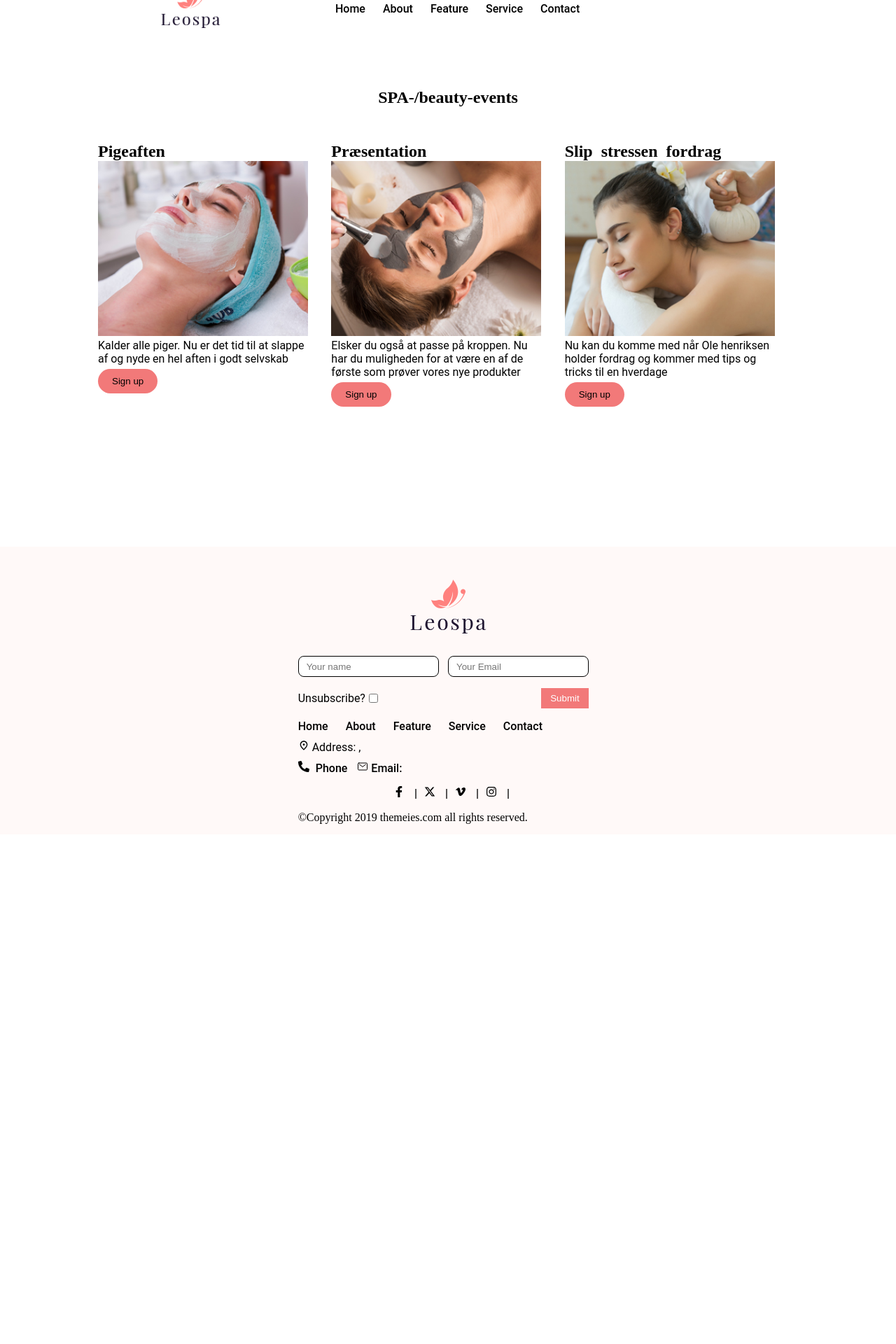
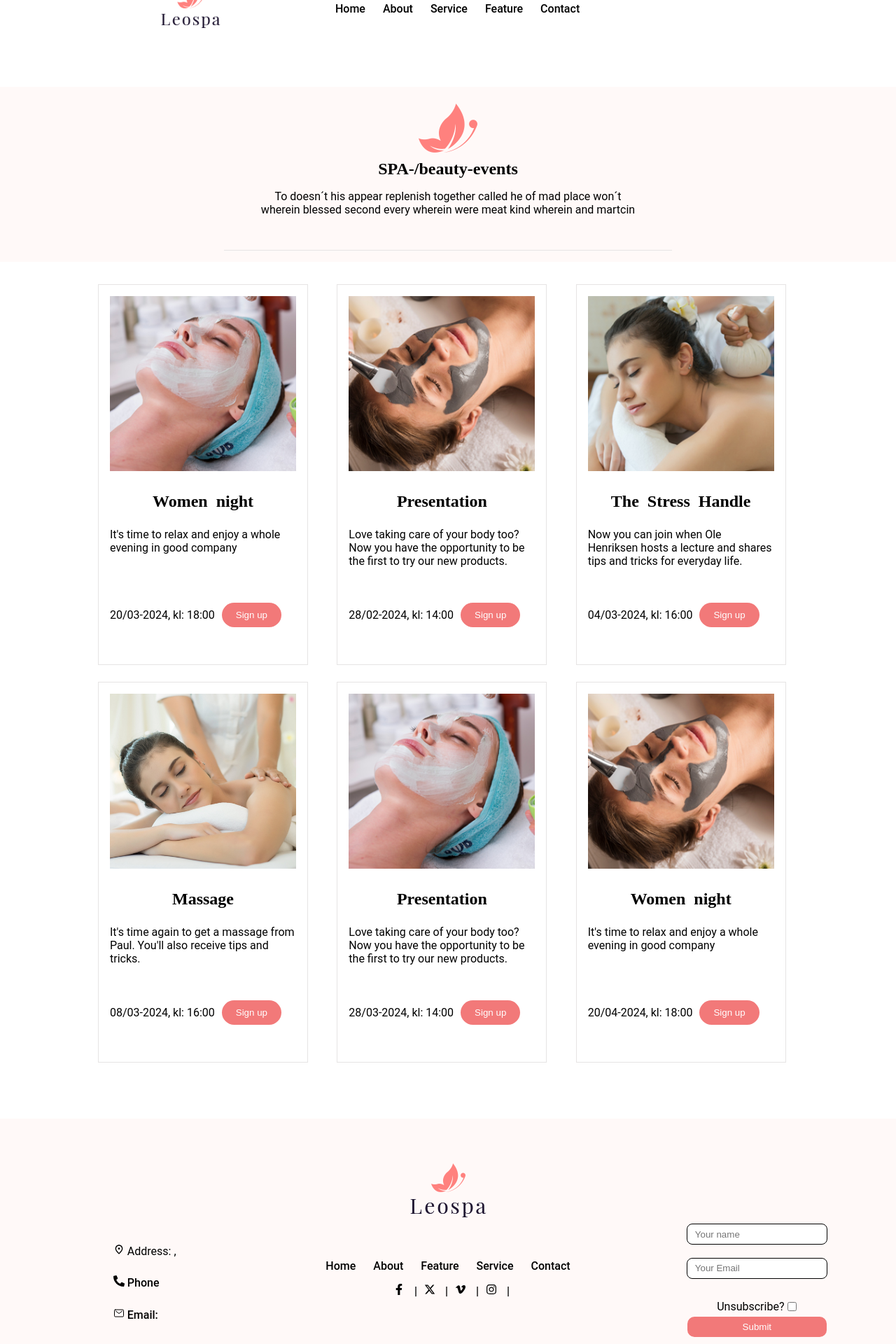
Before and after one commit to Limecodedk/leospa, a React (Vite) app in the folder LeospaWeb/: page /features in a window 1280 px wide. Shown: the part 20-1940 px from the top of the page at 70% size. Before the commit the page ends 1212 px from the top, so only its background shows below. Built offline with nearby package versions, Linux system fonts and the light colour scheme; no server answers.

Commit message:
commit "update"

```diff
--- a/LeospaWeb/src/Layout/Admin/LayoutAdmin.jsx
+++ b/LeospaWeb/src/Layout/Admin/LayoutAdmin.jsx
@@ -1,16 +1,15 @@
 import React from 'react'
 import HeaderAdmin from './HeaderAdmin'
 import { Outlet } from 'react-router-dom'
-import FooterAdmin from './FooterAdmin'
 
 const LayoutAdmin = () => {
+
   return (
     <>
       <HeaderAdmin />
       <main className="adminDashboard">
         <Outlet />
       </main>
-      <FooterAdmin />
     </>
   )
 }
--- a/LeospaWeb/src/Layout/Footer.jsx
+++ b/LeospaWeb/src/Layout/Footer.jsx
@@ -23,12 +23,23 @@ const Footer = () => {
 
   return (
     <footer className='footer'>
-      <div className='footerColTwo'>
+      <div className='footerContainer'>
+        <div className="rowOne">
           <div className='footerImage'>
             <img src="/public/assets/logo.png" alt="" />
           </div>
+        </div>
+        <div className="rowTwo">
+          <div className="footerContact">
+            <p className='footerAdress'><MdOutlinePlace /> Address: {data?.address}, <br /> {data?.zipncity}</p>
+            <a href={`tel:+${data?.phone}`} className='footerContactInfo'><FaPhoneAlt /> Phone {data?.phone}</a>
+            <a href={`mailto:${data?.email}`} className='footerContactInfo'><IoMailOutline /> Email: {data?.email}</a>
+          </div>
+          <div>
+            {/*       <div className='footerImage'>
+              <img src="/public/assets/logo.png" alt="LeoSpa logo" />
+            </div> */}
             <nav className='navbar'>
-          <Newssubscription />
               <ul>
                 <li>
                   <Link to={'/'}>
@@ -57,15 +68,6 @@ const Footer = () => {
                 </li>
               </ul>
             </nav>
-        <div className="footerContact">
-          <div className="footerAdress">
-            <p><MdOutlinePlace /> Address: {data?.address}, {data?.zipncity}</p>
-          </div>
-          <div className="footerContactInfo">
-            <FaPhoneAlt /> <a href={`tel:+${data?.phone}`}>Phone {data?.phone}</a>
-            <a href={`mailto:${data?.email}`}><IoMailOutline /> Email: {data?.email}</a>
-          </div>
-        </div>
             <div className='footerSocial'>
               <a href="https://www.facebook.com/leospa">
                 <FaFacebookF /> |
@@ -80,12 +82,20 @@ const Footer = () => {
                 <FaInstagram /> |
               </a>
             </div>
+          </div>
+
+
+          <div className="Newsletter">
+            <Newssubscription />
+          </div>
+        </div>
+
         <div className="copyright">
           &#169;Copyright 2019 themeies.com all rights reserved.
         </div>
       </div>
+    </footer>
 
-    </footer >
   )
 }
 
--- a/LeospaWeb/src/Layout/Header.jsx
+++ b/LeospaWeb/src/Layout/Header.jsx
@@ -26,13 +26,13 @@ const Header = () => {
                 </Link>
               </li>
               <li>
-                <Link to={'/features'}>
-                  Feature
+                <Link to={'/Service'}>
+                  Service
                 </Link>
               </li>
               <li>
-                <Link to={'/Service'}>
-                  Service
+                <Link to={'/features'}>
+                  Feature
                 </Link>
               </li>
               <li>
--- a/LeospaWeb/src/Pages/Features.jsx
+++ b/LeospaWeb/src/Pages/Features.jsx
@@ -3,20 +3,43 @@ import { Link } from 'react-router-dom';
 
 const eventsData = [
   {
-    title: "Pigeaften",
+    title: "Women night",
     image: "/public/assets/extra_procedures_etc/1.jpg",
-    text: "Kalder alle piger. Nu er det tid til at slappe af og nyde en hel aften i godt selvskab"
+    text: "It's time to relax and enjoy a whole evening in good company",
+    date: "20/03-2024, kl: 18:00"
+
   },
   {
-    title: "Præsentation",
+    title: "Presentation",
     image: "/public/assets/extra_procedures_etc/2.jpg",
-    text: "Elsker du også at passe på kroppen. Nu har du muligheden for at være en af de første som prøver vores nye produkter"
+    text: "Love taking care of your body too? Now you have the opportunity to be the first to try our new products.",
+    date: "28/02-2024, kl: 14:00"
   },
   {
-    title: "Slip stressen fordrag",
+    title: "The Stress Handle",
     image: "/public/assets/extra_procedures_etc/3.jpg",
-    text: "Nu kan du komme med når Ole henriksen holder fordrag og kommer med tips og tricks til en hverdage"
-  }
+    text: "Now you can join when Ole Henriksen hosts a lecture and shares tips and tricks for everyday life.",
+    date: "04/03-2024, kl: 16:00"
+  },
+  {
+    title: "Massage",
+    image: "/public/assets/extra_procedures_etc/4.jpg",
+    text: "It's time again to get a massage from Paul. You'll also receive tips and tricks.",
+    date: "08/03-2024, kl: 16:00"
+  },
+  {
+    title: "Presentation",
+    image: "/public/assets/extra_procedures_etc/1.jpg",
+    text: "Love taking care of your body too? Now you have the opportunity to be the first to try our new products.",
+    date: "28/03-2024, kl: 14:00"
+  },
+  {
+    title: "Women night",
+    image: "/public/assets/extra_procedures_etc/2.jpg",
+    text: "It's time to relax and enjoy a whole evening in good company",
+    date: "20/04-2024, kl: 18:00"
+
+  },
 ];
 
 const Features = () => {
@@ -33,15 +56,24 @@ const Features = () => {
 
   return (
     <>
-      <section className='FeaturesSection'>
-        <h1>SPA-/beauty-events</h1>
+      <section className='featuresSection'>
+        <div className='featuresHeading'>
+          <img className="featuresHeadingImage" src="/public/assets/butterfly.png" alt="butterfly" />
+          <h1>SPA-/beauty-events</h1>
+          <p className='featuresHeading'>To doesn´t his appear replenish together called he of mad place won´t <br />
+            wherein blessed second every wherein were meat kind wherein and martcin</p>
+          <div className="line featuresLine"></div>
+        </div>
         <div className="eventsContainer">
           {eventsData.map((item, index) => (
             <div className="eventCard" key={index}>
+              <img src={item.image} alt="" />
               <h2>{item.title}</h2>
-              <img src={item.image} alt="" />
-              <p>{item.text}</p>
-              <button onClick={openModal} className='btn event-btn'>Sign up</button>
+              <p className='featuresContent'>{item.text}</p>
+              <div className="signup">
+                <p>{item.date}</p>
+                <button onClick={openModal} className='btn featuresBtn'>Sign up</button>
+              </div>
             </div>
           ))}
         </div>
@@ -52,9 +84,9 @@ const Features = () => {
             <span className="close" onClick={closeModal}>&times;</span>
             <h2>Event Sign up</h2>
             <form action="" className='eventForm'>
-              <input type="text" name="name" placeholder='NAME' />
-              <input type="email" name="mail" placeholder='EMAIL' />
-              <input type="tel" name="phone" placeholder='PHONE' />
+              <input type="text" name="name" placeholder='NAME' required />
+              <input type="email" name="mail" placeholder='EMAIL' required />
+              <input type="tel" name="phone" placeholder='PHONE' required />
               <select name="service" defaultValue="massage">
                 <option value="massage">Select number of people</option>
                 <option value="1">1</option>
--- a/LeospaWeb/src/Pages/Login.jsx
+++ b/LeospaWeb/src/Pages/Login.jsx
@@ -1,6 +1,40 @@
-import React from 'react'
+import React, { useEffect, useState } from 'react'
+import useRequestData from '../hooks/useRequestData'
 
 const Login = () => {
+
+  const [email, setEmail] = useState('');
+  const [password, setPassword] = useState('');
+  const [error, setError] = useState('');
+
+  const handleSubmit = async (event) => {
+    event.preventDefault();
+
+    try {
+      const response = await fetch('http://localhost:5029/login/login', {
+        method: 'POST',
+        headers: {
+          'Content-Type': 'application/json',
+        },
+        body: JSON.stringify({ email, password }),
+      });
+
+      const data = await response.json();
+
+      if (response.ok) {
+        console.log('Login successful:', data);
+        window.location.href = '/admin';
+      } else {
+        setError('Login failed. Please check your email and password.');
+        console.error('Login failed:', data);
+      }
+    } catch (error) {
+      console.error('Error during login:', error);
+      setError('An error occurred during login. Please try again later.');
+    }
+  };
+
+
   return (
     <section>
       <div className="loginContainer">
@@ -13,13 +47,13 @@ const Login = () => {
             <p>Pleas login to admin dashboard</p>
           </div>
         </div>
-        <form action="" className="loginForm">
-          <input type="email" name="email" placeholder='Email' />
-          <input type="password" name="password" placeholder='Password' />
+        <form className="loginForm" onSubmit={e => handleSubmit(e)}>
+          <input type="email" name="email" placeholder='Email' onChange={(e) => setEmail(e.target.value)} />
+          <input type="password" name="password" placeholder='Password' onChange={(e) => setPassword(e.target.value)} />
           <button type='submit' className='btn loginBtn'>Login</button>
         </form>
+        {error && <p className="error">{error}</p>}
       </div>
-
     </section>
   )
 }
--- a/LeospaWeb/src/Pages/Services.jsx
+++ b/LeospaWeb/src/Pages/Services.jsx
@@ -1,6 +1,8 @@
 import React, { useEffect, useState } from 'react'
 import useRequestData from '../hooks/useRequestData'
 import parse from 'html-react-parser';
+import Book from '../components/Book';
+import { Link } from 'react-router-dom';
 
 const Services = () => {
   const [expandedCards, setExpandedCards] = useState({});
@@ -28,33 +30,45 @@ const Services = () => {
     }));
   };
 
-
   return (
     <>
-      <section className='ServiceContainer'>
-        <h1>Treatment</h1>
-        <p>To doesn´t his appear replenish together called he of mad place won´t <br />
-          wherein blessed second every wherein were meat kind wherein and martcin</p>
+      <section className='serviceContainer'>
+        <div className='serviceHeading'>
+          <img className="serviceHeadingImage" src="/public/assets/butterfly.png" alt="butterfly" />
+          <h1>Treatment</h1>
+          <p className='serviceHeading'>To doesn´t his appear replenish together called he of mad place won´t <br />
+            wherein blessed second every wherein were meat kind wherein and martcin</p>
+          <div className="line serviceLine"></div>
+        </div>
         <div className="treatmentCardContainer">
           {data?.map((cardItem, index) => (
             <div className="treatmentCard" key={index}>
-              <h2>{cardItem.title}</h2>
               <img className='treatmentCardImage' src={`http://localhost:5029/images/treatment/${cardItem.image}`} alt="" />
-              <div>
+              <div className='treatmentCardContent'>
+                <h2>{cardItem.title}</h2>
                 {expandedCards[index]
                   ? parse(cardItem.content)
-                  : parse(limitWords(cardItem.content, 20))}
+                  : parse(limitWords(cardItem.content, 15))}
               </div>
-              {cardItem.content.split(' ').length > 20 && (
-                <button onClick={() => toggleCard(index)} className='btn serviceCardBtn'>
-                  {expandedCards[index] ? "Vis mindre" : "Læs mere"}
-                </button>
-              )}
+              <div className='btnContainer'>
+                <div>{cardItem.content.split(' ').length > 20 && (
+                  <button onClick={() => toggleCard(index)} className='btn serviceCardShowMoreBtn'>
+                    {expandedCards[index] ? "Vis mindre" : "Læs mere"}
+                  </button>
+                )}</div>
+                <div>
+                  <a href="#book" className='btn serviceCardBookBtn'>
+                    Book
+                  </a>
+                </div>
+              </div>
             </div>
           ))}
         </div>
+        <div id='book'>
+          <Book />
+        </div>
       </section>
-
     </>
   )
 }
--- a/LeospaWeb/src/Styles/index.scss
+++ b/LeospaWeb/src/Styles/index.scss
@@ -12,13 +12,13 @@
 -Footer
 *FeaturePage:
 -events
+-FeatureModal
 *ServicePage:
 -ServiceCard
 *LoginPage:
 -login
-*Newssubscription
+*Newsletter
 */
-
 
 
 /*
@@ -42,6 +42,14 @@
   box-sizing: border-box;
 }
 
+:root {
+  --btn-bg-color: #F27979;
+  --btn-border-radius: 30px;
+  --btn-color: #000;
+  --line-width: 100%;
+  --line-height: 1px;
+}
+
 a {
   font-weight: 500;
   color: #000;
@@ -59,13 +67,6 @@ h3 {
   font-family: themify;
 }
 
-
-:root {
-  --btn-bg-color: #F27979;
-  --btn-border-radius: 30px;
-  --btn-color: #000;
-}
-
 .btn {
   display: inline-block;
   background-color: var(--btn-bg-color);
@@ -77,6 +78,11 @@ h3 {
   cursor: pointer;
 }
 
+.line {
+  width: var(--line-width);
+  height: var(--line-height);
+  background-color: $grayline;
+}
 
 /*
 *Navbar
@@ -432,7 +438,6 @@ h3 {
 }
 
 /* TEAM */
-
 .teamSection {
   margin: 5em auto;
   max-width: 900px;
@@ -488,7 +493,7 @@ h3 {
 
     }
   }
-}
+
 
   .socialIconContainer {
     display: none;
@@ -511,10 +516,7 @@ h3 {
       margin-right: 5px;
     }
   }
-
-
-
-
+}
 
 /* BOOKING */
 .bookContainer {
@@ -542,7 +544,7 @@ h3 {
       input,
       select {
         border: none;
-        border-bottom: 1px solid #847e7e;
+        border-bottom: 1px solid $grayline;
         padding: 10px;
         margin: 5px 0;
         outline: none;
@@ -555,9 +557,10 @@ h3 {
         grid-column: 1/-1;
         outline: none;
         border: none;
-        border-bottom: 1px solid #847e7e;
+        border-bottom: 1px solid $grayline;
         padding: 5px;
         background-color: transparent;
+
       }
 
       .btn-book {
@@ -571,44 +574,47 @@ h3 {
 }
 
 /* FOOTER */
-.footer {
-  display: flex;
+.footerContainer {
+  gap: 20px;
+  padding: 4em 0;
   background-color: $bg;
   margin-top: 2em;
-  padding: 15px 0;
+
+  .footerImage {
+    grid-row: 1/2;
+    grid-column: 1/2;
+    justify-self: center;
+    display: flex;
+    justify-content: center;
+  }
+
+  .rowTwo {
+    display: grid;
+    grid-template-columns: 1fr auto 1fr;
+    align-items: center;
+    gap: 20px;
 
     .footerContact {
+      grid-column: 1/2;
+      justify-self: center;
       display: flex;
       flex-direction: column;
+      margin-left: 1em;
 
-    .footerAdress {
-      margin: 10px 0;
-    }
-
+      .footerAdress,
       .footerContactInfo {
-      a {
-        margin: 0 5px;
-      }
+        margin: .8em 0;
       }
     }
 
-  .footerColTwo {
-    margin: 0 auto;
-
-    .footerImage {
-      display: flex;
-      justify-content: center;
-      margin: 2em 0;
-    }
-
     .navbar {
-      align-self: center;
+      margin: .3em 3em;
+      grid-column: 3/4;
 
       ul {
         display: flex;
         flex-direction: row;
         gap: 25px;
-
       }
 
       li {
@@ -617,6 +623,9 @@ h3 {
     }
 
     .footerSocial {
+      grid-row: 2/3;
+      grid-column: 1/-1;
+      justify-self: center;
       margin: 1em 0;
       display: flex;
       justify-content: center;
@@ -628,89 +637,172 @@ h3 {
   }
 }
 
+//Copyright footer
+.copyright {
+  text-align: center;
+  font-family: Roboto;
+  font-size: .9rem;
+}
+
 /*
 *Service Page*/
 
-.ServiceContainer {
+.serviceContainer {
   margin: 5em 0;
+
+  .serviceHeading {
+    background-color: $bg;
+    margin-bottom: 2em;
+    padding: 1em 0;
+
+    .serviceHeadingImage {
+      margin: .5em auto;
+      display: flex;
+    }
 
     h1 {
       text-align: center;
     }
 
-  p {
-    margin-top: 1em;
+    .serviceHeading {
+      padding-top: 1em;
       text-align: center;
+    }
+
+    .serviceLine {
+      width: 50%;
+      margin: 0 auto;
+    }
   }
 
   .treatmentCardContainer {
     display: grid;
-    grid-template-columns: repeat(4, 1fr);
+    grid-template-columns: repeat(3, 1fr);
     gap: 10px;
-    margin: 5em 0;
+    max-width: 1100px;
+    margin: 5em auto;
   }
 
   .treatmentCard {
-    border: 1px solid $bg;
+    border: 1px solid $grayline;
     padding: .5em;
+
+    .treatmentCardImage {
+      width: 100%;
+      object-fit: cover;
+    }
 
     h2 {
       margin: 1em 0;
       text-align: center;
     }
 
-    .treatmentCardImage {
-      width: 100%;
-      object-fit: cover;
+    p {
+      padding: 15px 20px;
+    }
+
+    ul {
+      padding: 15px 20px;
     }
   }
 
-  .serviceCardBtn {
+  .btnContainer {
+    display: flex;
+    justify-content: space-around;
+    margin: 1em 0;
+
+    .serviceCardShowMoreBtn {
       --btn-color: #fff;
       --btn-border: none;
-    margin: 1em auto;
-    display: flex;
+    }
 
+    .serviceCardBookBtn {
+      --btn-bg-color: #272727;
+      --btn-border: none;
+      --btn-color: #fff
+    }
   }
 }
 
+
+
 /*
 *FeaturePage */
+.featuresSection {
+  margin: 5em 0;
 
-.FeaturesSection {
-  margin: 5em 0;
+  .featuresHeading {
+    background-color: $bg;
+    margin-bottom: 2em;
+    padding: 1em 0;
+
+    .featuresHeadingImage {
+      margin: .5em auto;
+      display: flex;
+    }
 
     h1 {
       text-align: center;
-    margin: 2em 0;
     }
 
+    .featuresHeading {
+      padding-top: 1em;
+      text-align: center;
+    }
+
+    .featuresLine {
+      width: 50%;
+      margin: 0 auto;
+    }
+  }
 
   .eventsContainer {
-    margin: 5em 0;
     max-width: 1000px;
     margin: 0 auto;
     display: grid;
     grid-template-columns: repeat(3, 1fr);
-    grid-template-rows: repeat(2, 1fr);
+    gap: 1.5em;
 
     .eventCard {
-      height: 250px;
+      height: 100%;
       width: 300px;
-
-
+      border: 1px solid $grayline;
+      padding: 1em;
 
       img {
         width: 100%;
-        height: 100%;
+        height: 250px;
         object-fit: cover;
+      }
+
+      h2 {
+        text-align: center;
+        margin: 1em 0;
+      }
+
+      .featuresContent {
+        height: 70px;
+      }
+
+      .signup {
+        display: flex;
+        margin: 2em auto;
+
+        p {
+          align-self: center;
+          margin-right: 10px;
+        }
+      }
+
+      .featuresBtn {
+        color: $white;
+
       }
     }
   }
 }
 
-/*
-*ServicePage */
+/* FeatureModal */
 .Eventmodal {
   position: absolute;
   top: 50%;
@@ -801,49 +893,20 @@ h3 {
 }
 
 /*
-*Newssubscription */
-
-/* .newssubscription {
-  margin: 2em 0;
-
-  input {
-    height: 30px;
-    margin-right: 1em;
-    outline: none;
-    border-radius: 8px;
-    border: .3px solid #000;
-    padding: 0 11px;
-  }
-
-  .newssubscriptionBtnContainer {
-    display: flex;
-    justify-content: space-around;
-    margin-top: 1em;
-  }
-
-  button {
-    padding: .5em 1em;
-    background-color: $red;
-    border: none;
-    color: $white;
-  }
-} */
-
+*Newsletter */
 .newssubscription {
   display: flex;
   flex-direction: column;
-  align-items: flex-start;
-
 
   .inputContainer {
     display: flex;
-    justify-content: space-between;
-    width: 100%;
+    margin: 0 auto;
+    flex-direction: column;
 
     input {
-      width: 48%;
+
       height: 30px;
-      margin-right: 1em;
+      margin: .7em 0;
       outline: none;
       border-radius: 8px;
       border: .3px solid #000;
@@ -853,14 +916,13 @@ h3 {
 
   .checkboxButtonContainer {
     display: flex;
-    justify-content: space-between;
-    width: 100%;
+    flex-direction: column;
     margin: 1em 0;
 
 
     .checkboxContainer {
       display: flex;
-      align-items: center;
+      align-self: center;
 
       label {
         margin: 5px 0;
@@ -871,11 +933,13 @@ h3 {
     }
 
     button {
+      width: 50%;
+      margin: 0 auto;
       padding: .5em 1em;
       background-color: $red;
       border: none;
       color: $white;
-      margin-right: 1em;
+      border-radius: 10px;
     }
   }
 }
--- a/LeospaWeb/src/Styles/variables.scss
+++ b/LeospaWeb/src/Styles/variables.scss
@@ -3,3 +3,5 @@ $playButtonBg: #fcf5ee;
 $modalBg: #d48879;
 $red: #f27979;
 $white: #fff;
+$grayline: #e6e4e4;
+$btnBlack: #272727;
--- a/LeospaWeb/src/components/Book.jsx
+++ b/LeospaWeb/src/components/Book.jsx
@@ -1,9 +1,11 @@
 import React, { useEffect } from 'react'
+import useRequestData from '../hooks/useRequestData'
 
+/* Validate */
 const validateForm = () => {
   const name = document.forms["bookForm"]["name"].value;
   const email = document.forms["bookForm"]["email"].value;
-  const service = document.forms["bookForm"]["service"].value;
+  const service = document.forms["bookForm"]["treatment"].value;
   const phone = document.forms["bookForm"]["phone"].value;
   const date = document.forms["bookForm"]["date"].value;
   const time = document.forms["bookForm"]["time"].value;
@@ -35,7 +37,17 @@ const validateForm = () => {
   return true;
 }
 
+
 const Book = () => {
+  const { data, isLoading, error, makeRequest } = useRequestData();
+  const { data: dataService, isLoading: isLoadingService, error: errorService, makeRequest: makeRequestService } = useRequestData()
+
+  useEffect(() => {
+
+    makeRequest("http://localhost:5029/appointment/admin")
+    makeRequestService("http://localhost:5029/appointment/admin")
+  }, [])
+
   useEffect(() => {
     const today = new Date();
     const tomorrow = new Date(today);
@@ -60,6 +72,14 @@ const Book = () => {
         formObject[key] = value;
       });
       console.log("formData successfully validated!!", formObject);
+
+      let fd = new FormData(event.target)
+      makeRequest("http://localhost:5029/appointment/",
+        {
+          "Content-Type": ""
+        }, null, "POST", fd
+      )
+      event.target.reset()
     }
   };
 
@@ -72,10 +92,10 @@ const Book = () => {
         <form name="bookForm" onSubmit={handleSubmit} className='bookForm'>
           <input type="text" name="name" placeholder='NAME' />
           <input type="email" name='email' placeholder='EMAIL ADDRESS' />
-          <select name="service" defaultValue="massage">
+          <select name="treatment" defaultValue="massage">
             <option value="massage">SELECT SERVICE</option>
-            <option value="hair">Hair</option>
-            <option value="waxing">Waxing</option>
+            <option value="607b505b2bb5b518589e4d1f">SPA Massage</option>
+            <option value="607b4e662bb5b518589e4d1d">Waxing</option>
           </select>
           <input type="tel" name="phone" placeholder='PHONE NUMBER' />
           <input type="date" name="date" />
```
Also changed, not shown: LeospaWeb/src/Layout/Admin/FooterAdmin.jsx (deleted, +0 -19 lines). Lines whose indentation alone changed are shown as unchanged.
